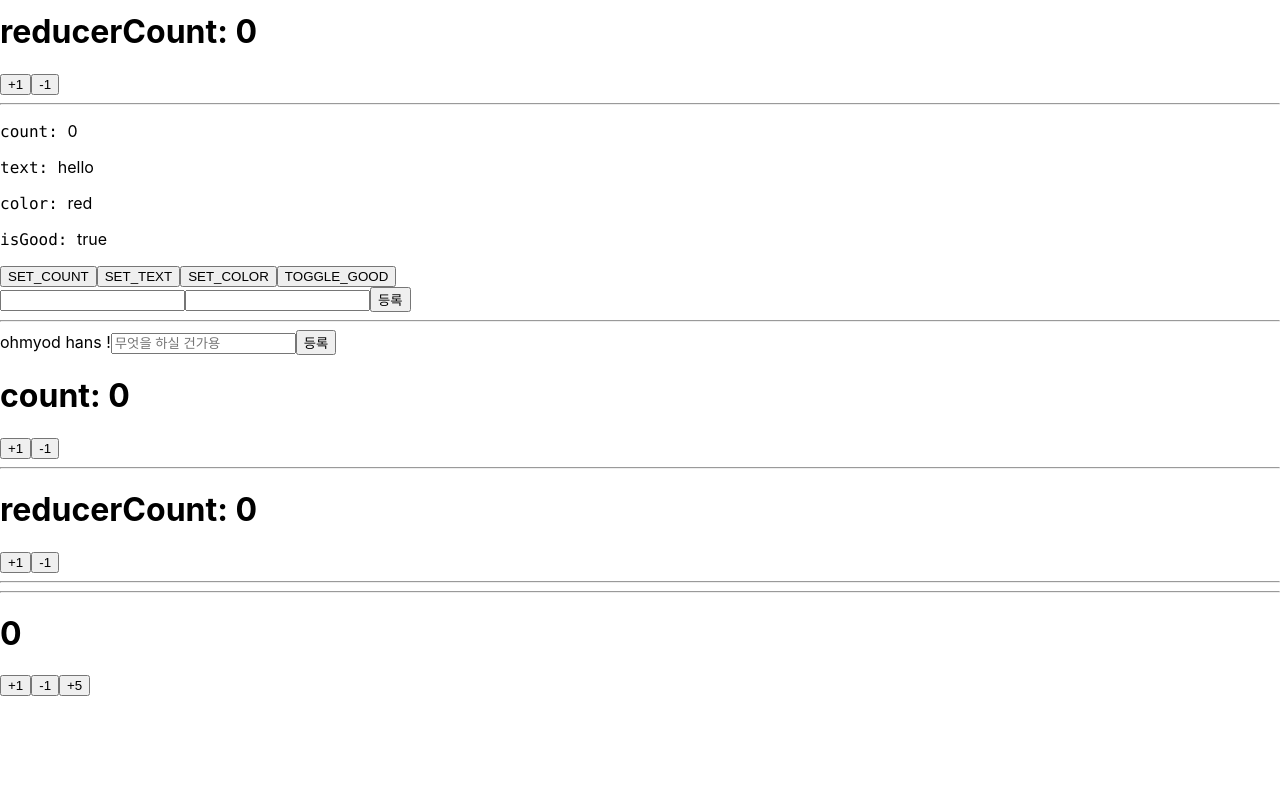
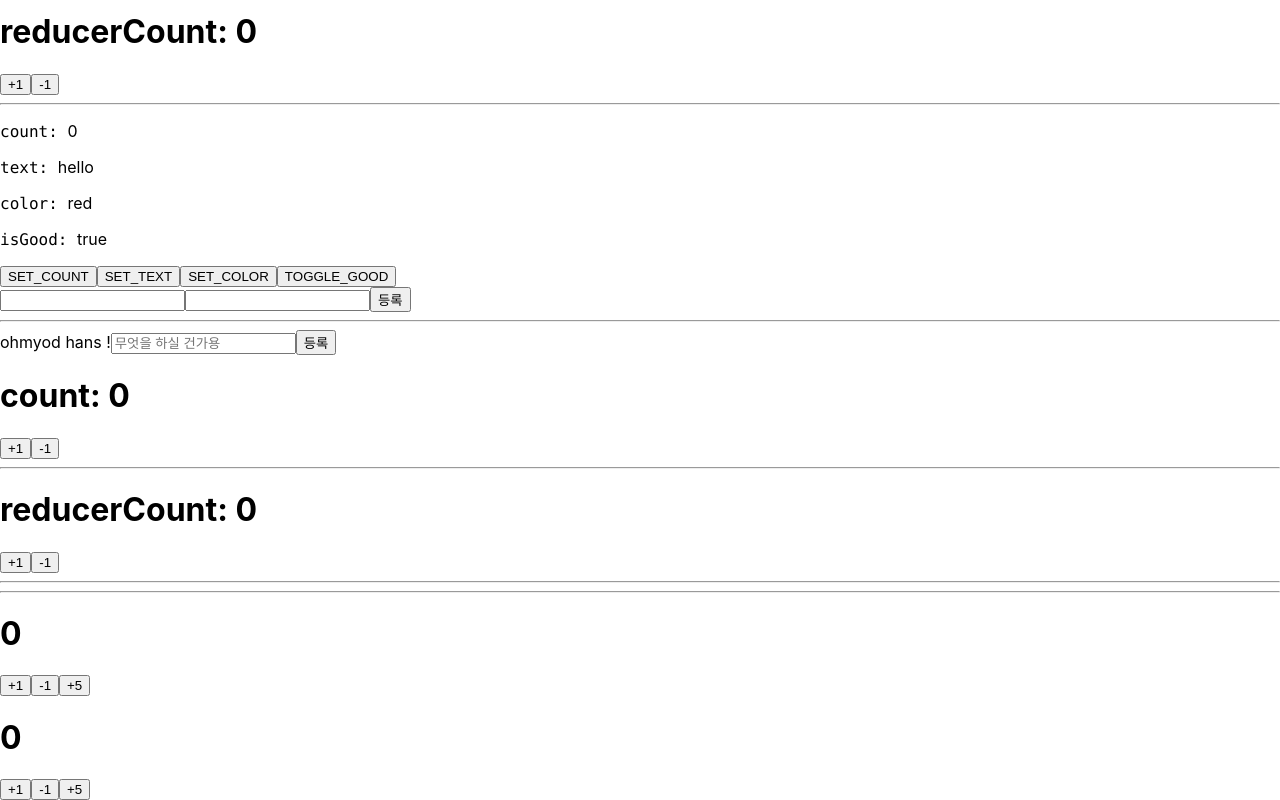
Before and after one commit to hans-hk/react-ts-redux-observable-antd-next, a React app: page / in a window 1280 px wide. Shown: the part 165-965 px from the top of the page. Before the commit the page ends 861 px from the top, so only its background shows below. Built offline with nearby package versions, Linux system fonts and the light colour scheme.

Commit message:
feat: redux + hook + typescript 적용

```diff
--- a/src/components/App.tsx
+++ b/src/components/App.tsx
@@ -5,6 +5,7 @@ import Counter from './Counter';
 import Greetings from './Greetings';
 import MyForm from './MyForm';
 import ReducerCounter from './ReducerCounter';
+import ReduxHookCounter from './ReduxHookCounter';
 import TodoForm from './TodoForm';
 import TodoList from './TodoList';
 
@@ -31,6 +32,7 @@ const App: React.FC = () => {
       </TodosContextProvider>
       <hr/>
       <CounterContainer/>
+      <ReduxHookCounter/>
     </div>
   );
 };
--- /dev/null
+++ b/src/components/ReduxHookCounter.tsx
@@ -0,0 +1,24 @@
+import React from 'react';
+import useCounter from '../hooks/useCounter';
+
+type ReduxCounterPropTypes = {
+  count: number;
+  onIncrease: () => void;
+  onDecrease: () => void;
+  onIncreaseBy: (diff: number) => void;
+};
+
+function ReduxHookCounter() {
+  const {count, onIncrease, onDecrease, onIncreaseBy}: ReduxCounterPropTypes = useCounter();
+
+  return (
+    <div>
+      <h1>{count}</h1>
+      <button onClick={onIncrease}>+1</button>
+      <button onClick={onDecrease}>-1</button>
+      <button onClick={() => onIncreaseBy(5)}>+5</button>
+    </div>
+  );
+}
+
+export default ReduxHookCounter;
--- /dev/null
+++ b/src/hooks/useCounter.tsx
@@ -0,0 +1,20 @@
+import {useCallback} from 'react';
+import {useDispatch, useSelector} from 'react-redux';
+import {RootState} from '../modules';
+import {decrease, increase, increaseBy} from '../modules/counter';
+
+export default function useCounter() {
+  const count = useSelector((state: RootState) => state.counter.count);
+  const dispatch = useDispatch();
+
+  const onIncrease = useCallback(() => dispatch(increase()), [dispatch]);
+  const onDecrease = useCallback(() => dispatch(decrease()), [dispatch]);
+  const onIncreaseBy = useCallback((diff: number) => dispatch(increaseBy(diff)), [dispatch]);
+
+  return {
+    count,
+    onIncrease,
+    onDecrease,
+    onIncreaseBy,
+  };
+}
```
